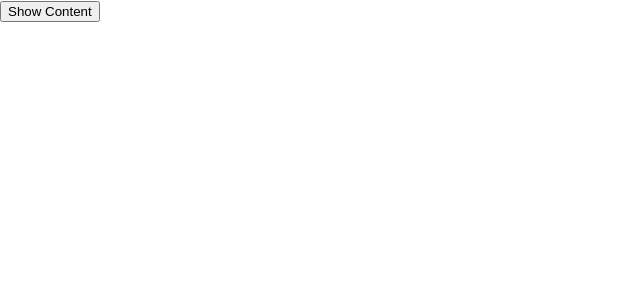
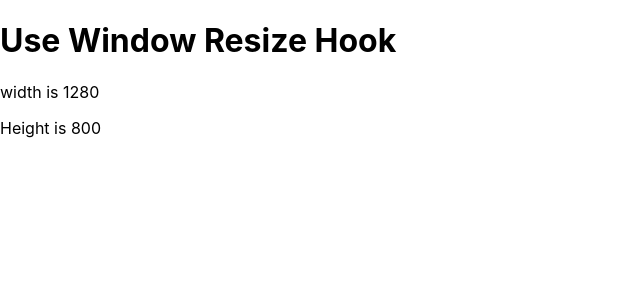
Before and after one commit to DharunRaju005/BasicProjectJSX, a React (Create React App) app: page / in a window 1280 px wide. Shown: the top 300 px of the page, without its empty margins (0-640 px from the left). Built offline with nearby package versions, Linux system fonts and the light colour scheme.

Commit message:
Added UseWindowesize CustomHook

```diff
--- a/src/App.js
+++ b/src/App.js
@@ -17,6 +17,7 @@
 import FeatureFlagGlobalState from "./components/feature-flag/context/FeatureFlagGlobalState";
 import FeatureFlags from "./components/feature-flag/FeatureFlags";
 import OutsideClickTest from "./components/use-outside-click/OutsideClickTest";
+import WindowResizeTest from "./components/use-window-resize/WindowResizeTest";
 
 function App() {
   return (
@@ -51,7 +52,9 @@
         <FeatureFlags />
       </FeatureFlagGlobalState> */}
 
-      <OutsideClickTest />
+      {/* <OutsideClickTest /> */}
+
+      <WindowResizeTest />
     </div>
   );
 }
--- /dev/null
+++ b/src/components/use-window-resize/UseWindowResize.jsx
@@ -0,0 +1,27 @@
+import React, { useLayoutEffect, useState } from "react";
+
+const UseWindowResize = () => {
+  const [windowSize, setWindowSize] = useState({
+    width: 0,
+    height: 0,
+  });
+
+  const handleResize = () => {
+    setWindowSize({
+      width: window.innerWidth,
+      height: window.innerHeight,
+    });
+  };
+  //useEffect only load when all the DOM elements are rendered in the browser whereas  useLayoutEffect willbe called before rendering the dom elemnets
+
+  useLayoutEffect(() => {
+    handleResize();
+    window.addEventListener("resize", handleResize);
+    return () => {
+      window.removeEventListener("resize", handleResize);
+    };
+  }, []);
+  return windowSize;
+};
+
+export default UseWindowResize;
--- /dev/null
+++ b/src/components/use-window-resize/WindowResizeTest.jsx
@@ -0,0 +1,16 @@
+import React from "react";
+import UseWindowResize from "./UseWindowResize";
+
+const WindowResizeTest = () => {
+  const windowSize = UseWindowResize();
+  const { width, height } = windowSize;
+  return (
+    <div>
+      <h1>Use Window Resize Hook</h1>
+      <p>width is {width}</p>
+      <p>Height is {height}</p>
+    </div>
+  );
+};
+
+export default WindowResizeTest;
```
